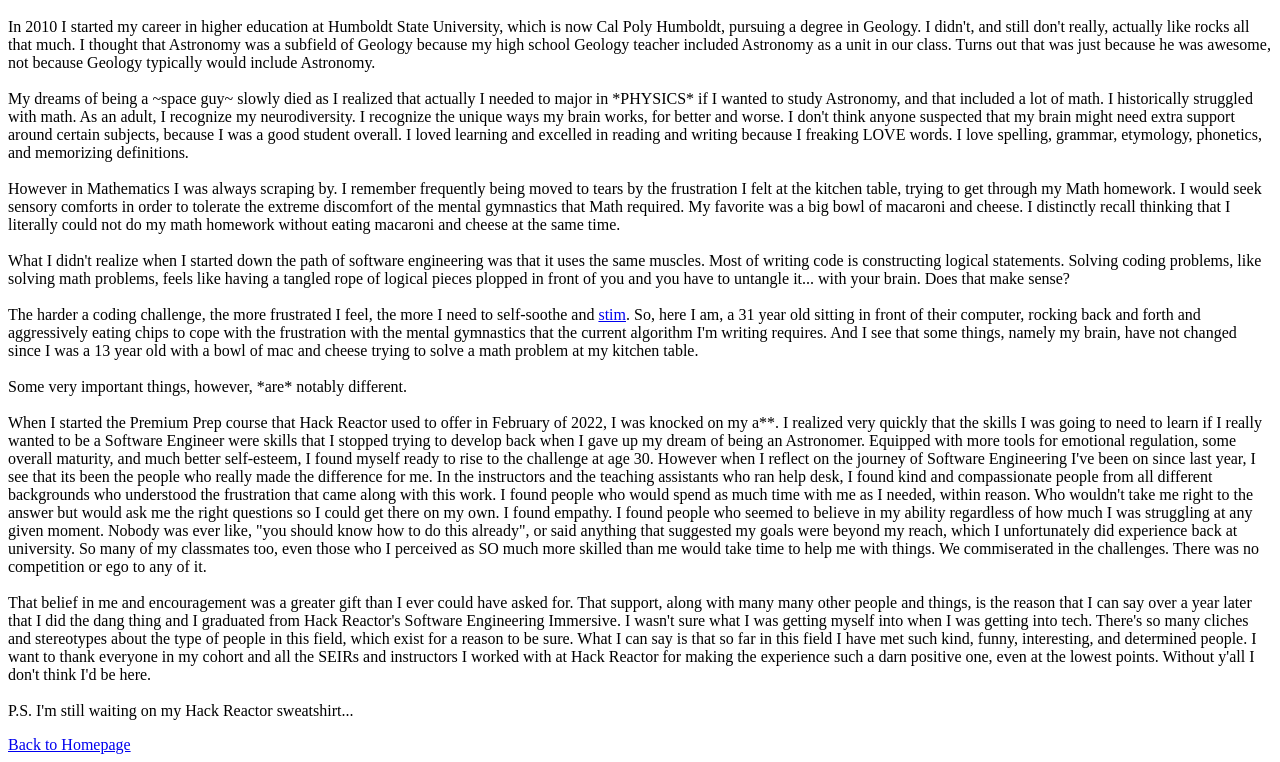
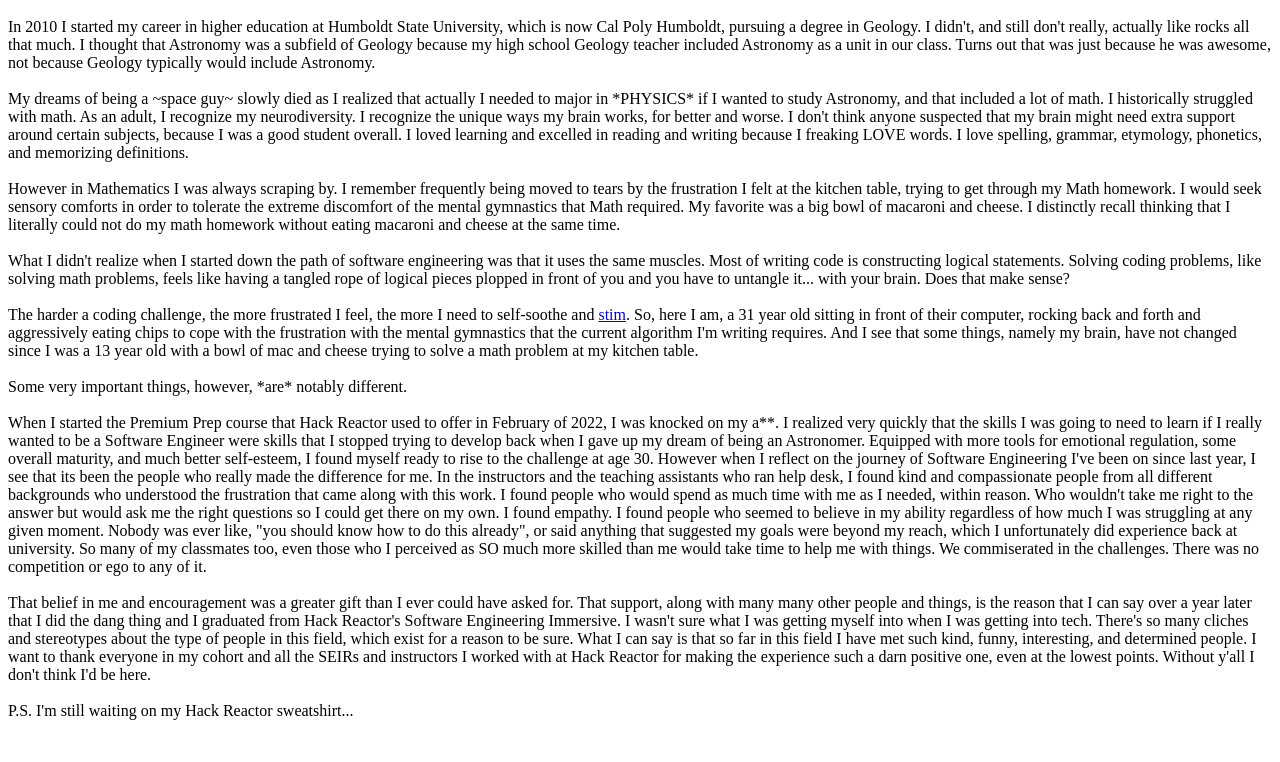
Before and after one commit to Fig2022/fig-site, a Gatsby site: page /blog in a window 1280 px wide. Shown: the part 2559-3321 px from the top of the page. After the commit the page ends 3295 px from the top, so only its background shows below. Built offline with nearby package versions, Linux system fonts and the light colour scheme; Gatsby itself is replaced by a stand-in of ours.

Commit message:
commented out the back message cause it aint workin

```diff
--- a/src/pages/blog.js
+++ b/src/pages/blog.js
@@ -93,7 +93,7 @@
   </div>
 
 <div class="text-center text-2xl font-mono tracking-wide">
-  <a href="https://figsitemain.gatsbyjs.io/">Back to Homepage</a>
+  {/* <a href="https://figsitemain.gatsbyjs.io/">Back to Homepage</a> */}
 </div>
 
 
```
